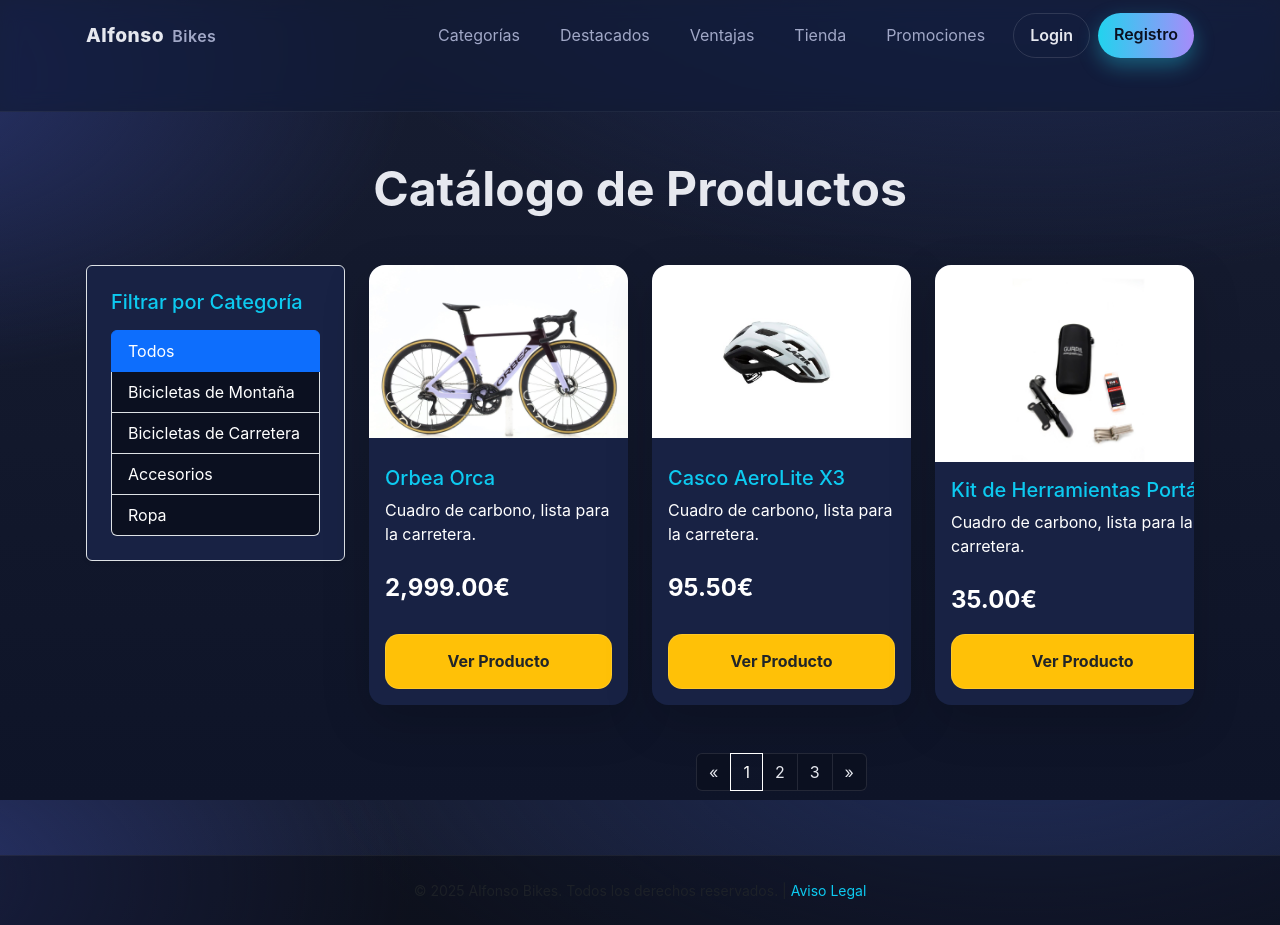
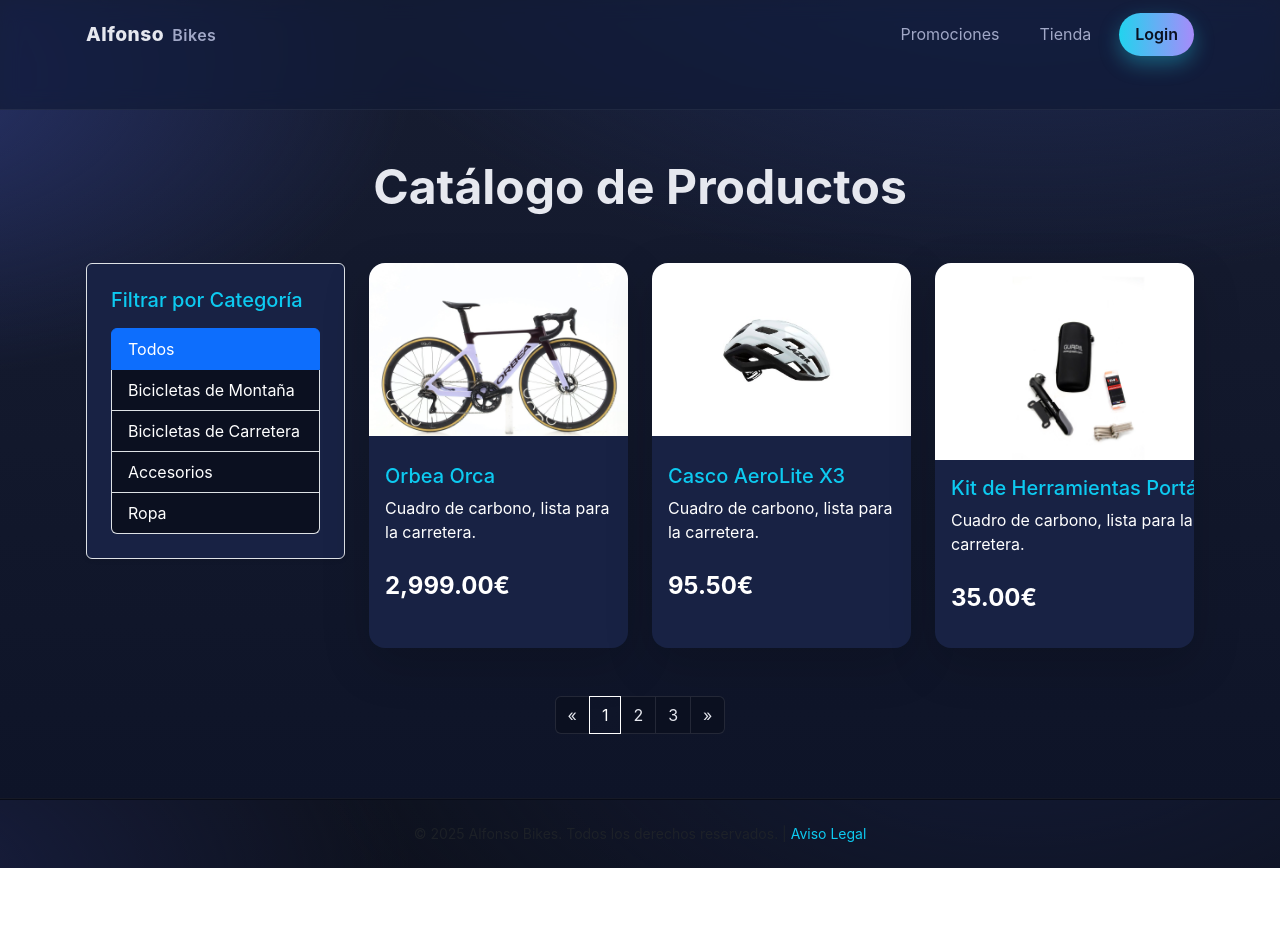
Before and after one commit to Aca1998/PaginaWeb, a website: page tienda.html in a window 1280 px wide. After the commit the page ends 868 px from the top, so only its background shows below. Drawn offline with nearby package versions, Linux system fonts and the light colour scheme; a script that the page names is missing.

Commit message:
arreglando tienda

```diff
--- a/tienda.html
+++ b/tienda.html
@@ -4,7 +4,7 @@
 <head>
     <meta charset="UTF-8">
     <meta name="viewport" content="width=device-width, initial-scale=1.0">
-    <title>Tienda | Alfonso Bikes</title>
+    <title>Tienda</title>
 
     <link href="https://cdn.jsdelivr.net/npm/bootstrap@5.3.3/dist/css/bootstrap.min.css" rel="stylesheet"
         integrity="sha384-QWTKZyjpPEjISv5WaRU9OFeRpok6YctnYmDr5pNlyT2bRjXh0JMhjY6hW+ALEwIH" crossorigin="anonymous">
@@ -29,16 +29,12 @@
                     class="brand__tag">Bikes</span>
             </a>
             <nav class="nav" aria-label="Principal">
-                <a href="index.html#categorias" class="nav__link">Categorías</a>
-                <a href="index.html#destacados" class="nav__link">Destacados</a>
-                <a href="index.html#ventajas" class="nav__link">Ventajas</a>
+                <a href="promociones.html" class="nav__link">Promociones</a>
                 <a href="tienda.html" class="nav__link">Tienda</a>
-                <a href="promociones.html" class="nav__link">Promociones</a>
             </nav>
 
             <div class="actions">
-                <a href="login.html" class="actions__btn actions__btn--ghost" style="cursor:pointer;">Login</a>
-                <a class="actions__btn actions__btn--solid" href="registro.html">Registro</a>
+                <a class="actions__btn actions__btn--solid" href="registro.html">Login</a>
             </div>
 
             <button class="navbar-toggler" type="button" data-bs-toggle="collapse" data-bs-target="#navbarNav"
@@ -95,46 +91,69 @@
             <section class="col-lg-9">
                 <div class="row row-cols-1 row-cols-md-2 row-cols-xl-3 g-4">
 
+                    <!-- Producto 1 -->
                     <div class="col">
-                        <div class="card h-100 shadow-lg border-0" style="background-color: var(--surface-2, #182244);">
+                        <a href="pago.html" class="text-decoration-none">
+                            <div class="card h-100 shadow-lg border-0"
+                                style="background-color: var(--surface-2, #182244); cursor: pointer; transition: transform .2s, box-shadow .2s;">
+
                                 <img src="/img/orbea-orca-aero-t50.jpg" class="card-img-top" alt="Bicicleta MTB">
+
                                 <div class="card-body d-flex flex-column">
                                     <h5 class="card-title text-info text-truncate">Orbea Orca</h5>
-                                <p class style="color: white;">Cuadro de carbono, lista para la carretera.</p>
+                                    <p style="color: white;">Cuadro de carbono, lista para la carretera.</p>
                                     <div class="d-flex justify-content-between align-items-center mb-3 mt-2">
                                         <span class="fs-4 fw-bold text-white">2,999.00€</span>
                                     </div>
-                                <a href="/producto.html" class="btn btn-warning mt-auto text-dark">Ver Producto</a>
                                 </div>
+
                             </div>
+                        </a>
                     </div>
+
+                    <!-- Producto 2 -->
                     <div class="col">
-                        <div class="card h-100 shadow-lg border-0" style="background-color: var(--surface-2, #182244);">
+                        <a href="pago.html" class="text-decoration-none">
+                            <div class="card h-100 shadow-lg border-0"
+                                style="background-color: var(--surface-2, #182244); cursor: pointer; transition: transform .2s, box-shadow .2s;">
+
                                 <img src="/img/casco2.jpg" class="card-img-top" alt="Casco Aero">
+
                                 <div class="card-body d-flex flex-column">
                                     <h5 class="card-title text-info text-truncate">Casco AeroLite X3</h5>
-                                <p class style="color: white;">Cuadro de carbono, lista para la carretera.</p>
+                                    <p style="color: white;">Cuadro de carbono, lista para la carretera.</p>
                                     <div class="d-flex justify-content-between align-items-center mb-3 mt-2">
                                         <span class="fs-4 fw-bold text-white">95.50€</span>
                                     </div>
-                                <a href="/producto.html" class="btn btn-warning mt-auto text-dark">Ver Producto</a>
                                 </div>
+
                             </div>
+                        </a>
                     </div>
+
+                    <!-- Producto 3 -->
                     <div class="col">
-                        <div class="card h-100 shadow-lg border-0" style="background-color: var(--surface-2, #182244);">
+                        <a href="pago.html" class="text-decoration-none">
+                            <div class="card h-100 shadow-lg border-0"
+                                style="background-color: var(--surface-2, #182244); cursor: pointer; transition: transform .2s, box-shadow .2s;">
+
                                 <img src="/img/kitherramientas.jpg" class="card-img-top" alt="Kit Herramientas">
+
                                 <div class="card-body d-flex flex-column">
                                     <h5 class="card-title text-info text-truncate">Kit de Herramientas Portátil</h5>
-                                <p class style="color: white;">Cuadro de carbono, lista para la carretera.</p>
+                                    <p style="color: white;">Cuadro de carbono, lista para la carretera.</p>
                                     <div class="d-flex justify-content-between align-items-center mb-3 mt-2">
                                         <span class="fs-4 fw-bold text-white">35.00€</span>
                                     </div>
-                                <a href="/producto.html" class="btn btn-warning mt-auto text-dark">Ver Producto</a>
                                 </div>
+
                             </div>
+                        </a>
                     </div>
+
                 </div>
+            </section>
+
             <nav class="mt-5">
                 <ul class="pagination justify-content-center">
                     <li class="page-item disabled"><a class="page-link" href="#"
```
Also changed, not shown: index.html (+4 -6 lines), promociones.html (+2 -6 lines). Lines whose indentation alone changed are shown as unchanged.
